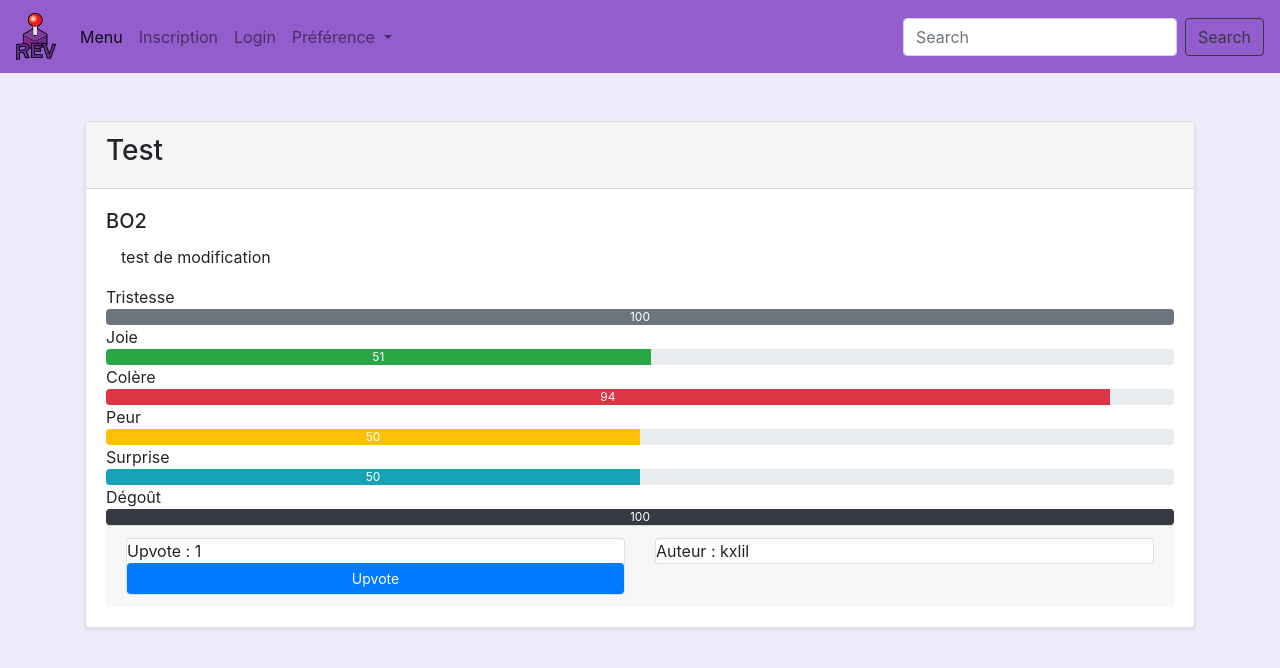
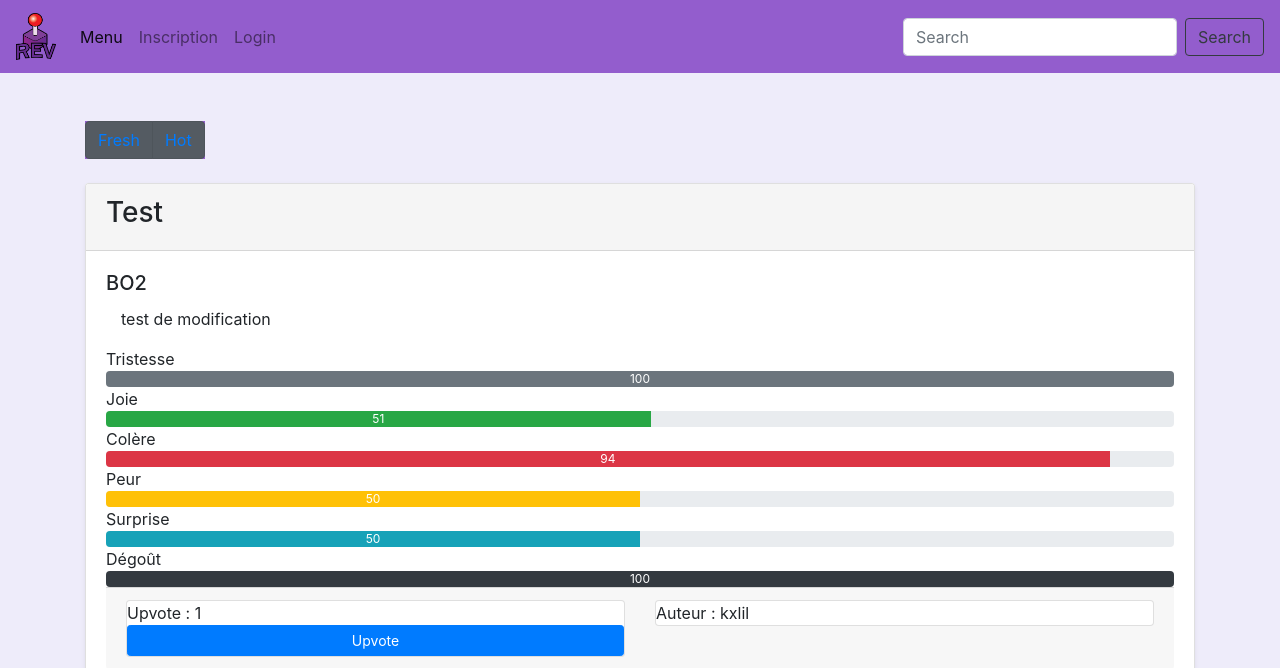
Before and after one commit to HouillonAnd/Projet-S3-Recueil-d-experiences-videoludiques, a PHP site: page / in a window 1280 px wide. Shown: the top 668 px of the page. Run offline with PHP 8.4, Linux system fonts and the light colour scheme; data comes from the database, SQL or seed files in the repository; some libraries are stand-ins or nearby versions.

Commit message:
remise  du hot fresh

```diff
--- a/view/post/list.php
+++ b/view/post/list.php
@@ -1,10 +1,10 @@
 <?php
 	require_once File::build_path(array('model', 'ModelJeu.php'));
 	require_once File::build_path(array('model', 'ModelEmotions.php'));
-			// echo ("<div class=\"btn-group btn-group-toggle\" data-toggle=\"buttons\">");
-    		// 	echo("<label class=\"btn btn-secondary active\"><input type=\"radio\" name=\"options\" id=\"option1\" checked> <a href=\"index.php?controller=post&action=readAllFresh\">Fresh</a>  </label>");
-   			// echo("<label class=\"btn btn-secondary active\"><input type=\"radio\" name=\"options\" id=\"option1\" checked> <a href=\"index.php?controller=post&action=readAllHot\">Hot</a>  </label>");
-   			// echo "</div> <br><br>";
+			echo ("<div class=\"btn-group btn-group-toggle\" id=\"reload\" data-toggle=\"buttons\">");
+    			echo("<label class=\"btn btn-secondary active\"><input type=\"radio\" name=\"options\" id=\"option1\" checked> <a href=\"index.php?controller=post&action=readAllFresh\">Fresh</a>  </label>");
+   			echo("<label class=\"btn btn-secondary active\"><input type=\"radio\" name=\"options\" id=\"option1\" checked> <a href=\"index.php?controller=post&action=readAllHot\">Hot</a>  </label>");
+   			echo "</div> <br><br>";
     foreach ($tab_post as $p){
 		    $id=$p -> getId();
 			$auteur_id=$p -> getAuteur_id();
--- a/view/style.css
+++ b/view/style.css
@@ -34,6 +34,10 @@ body{
   width: 40px;
 }
 
+#reload{
+  background-color: #935DCD ;
+}
+
 .PostRange {
   -webkit-appearance: none;  /* Override default CSS styles */
   appearance: none;
--- a/view/view.php
+++ b/view/view.php
@@ -65,7 +65,7 @@
                     </li>";
             }
             ?>
-            <li class="nav-item dropdown">
+            <!-- <li class="nav-item dropdown">
         <a class="nav-link dropdown-toggle" href="#" id="navbarDropdownMenuLink" role="button" data-toggle="dropdown" aria-haspopup="true" aria-expanded="false">
           Préférence
           </a>
@@ -73,7 +73,7 @@
             <a class="dropdown-item" href="index.php?controller=post&action=readAllHot">Hot</a>
             <a class="dropdown-item" href="index.php?controller=post&action=readAllFresh">Fresh</a>
           </div>
-        </li>
+        </li> -->
       </ul>
     </div>
 
```
